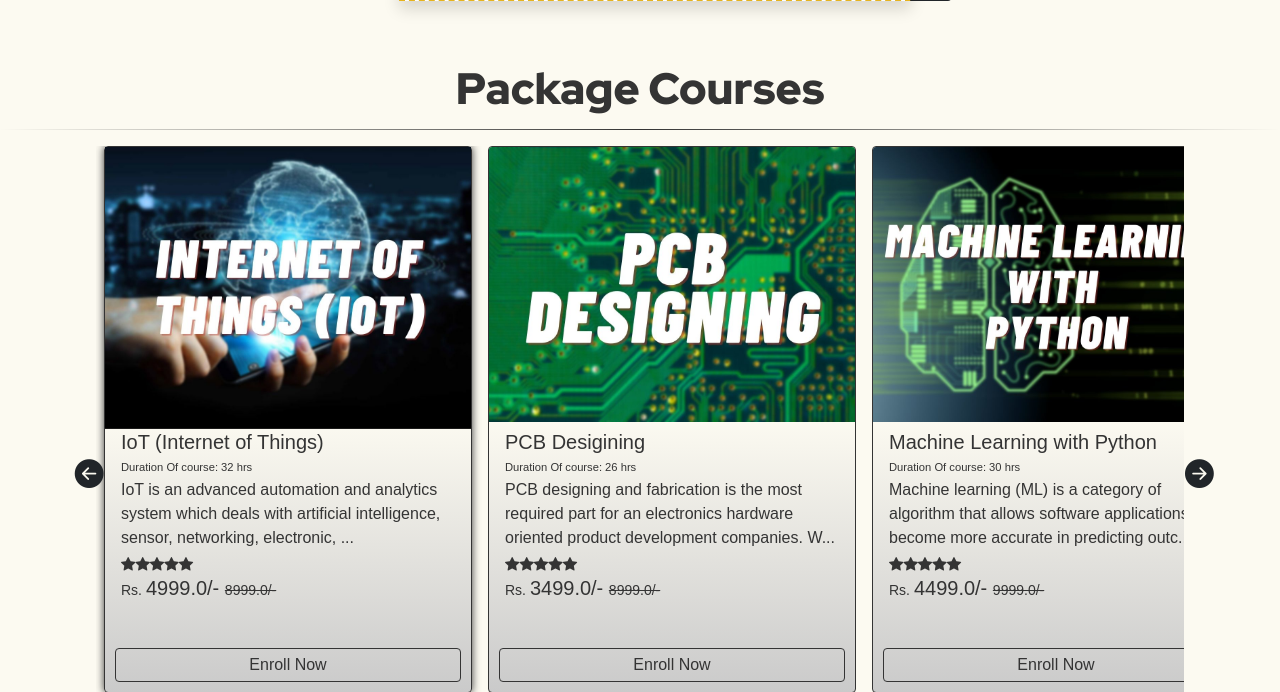
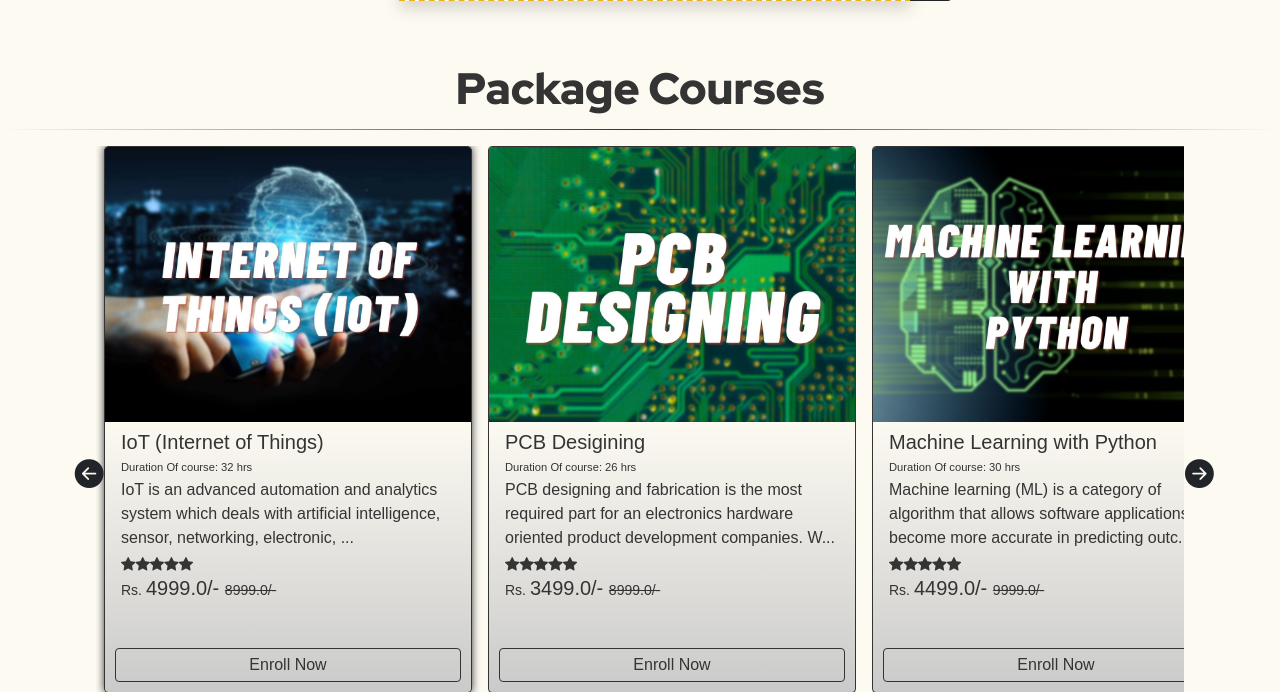
Before and after one commit to studioinnovators/innovatorsstudionew, a Django app: page / in a window 1280 px wide, with the pointer over the restyled element. Shown: the part 520-1212 px from the top of the page. Run offline with Django 3.2, Linux system fonts and the light colour scheme; data comes from the database, SQL or seed files in the repository; data that the repository does not hold is empty; some libraries are stand-ins or nearby versions.

Commit message:
Update courseCardSlider.html

```diff
--- a/eduPlatform/templates/eduPlatform/courseCardSlider.html
+++ b/eduPlatform/templates/eduPlatform/courseCardSlider.html
@@ -3,10 +3,6 @@
 <style>
     .courseCardSlider .card{
         border: 1px solid
-    }
-
-    .coursecardlist-container .card:hover img {
-        transform: scale(1.05);
     }
 
     @media screen and (max-width: 700px) {
```
